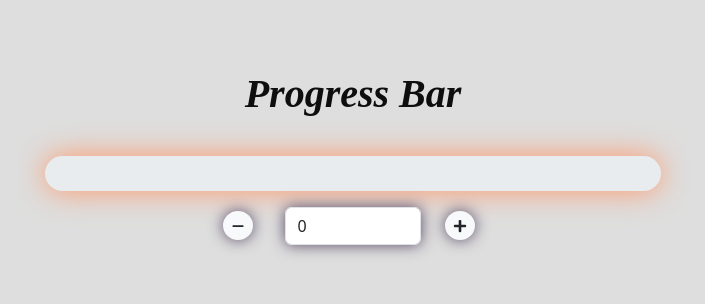
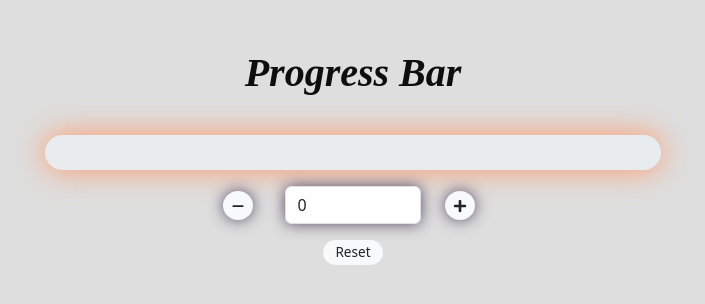
Before and after one commit to jayshri/counter-progress-bar, a React (Create React App) app: page / in a window 1280 px wide. Shown: the part 246-550 px from the top of the page, without its empty margins (287-992 px from the left). Built offline with nearby package versions, Linux system fonts and the light colour scheme.

Commit message:
style: make reset button compact and centered

```diff
--- a/src/assets/custom.scss
+++ b/src/assets/custom.scss
@@ -24,5 +24,11 @@ $box-shadow: 0px 0px 30px $orange;
 }
 .custom-form{
     box-shadow: 0px 0px 15px #574964;
-
 }
+.reset-btn {
+    padding: 4px 12px !important;
+    font-size: 0.85rem;
+    line-height: 1.2;
+    min-height: auto !important;
+    width: auto;
+}
--- a/src/components/FunctionalCounter.js
+++ b/src/components/FunctionalCounter.js
@@ -33,6 +33,14 @@ function FunctionalCounter() {
             setCount(intVal);
         }
     }
+    const reset = () => {
+        setCount(0);
+    };
+     const handleKeyDown = (e) => {
+        if (e.key === 'Enter') {
+            reset();
+        }
+    };
 
   return (
     <div className="d-flex justify-content-center align-items-center bg-custom vh-100 text-light">
@@ -40,8 +48,8 @@ function FunctionalCounter() {
         <Row className="justify-content-center">
         <p className="custom-font"> Progress Bar </p>
           <Col sm="9" md="6" lg="6">
-            <Progress color="orange" className="my-3 custom-progress rounded-pill" value={count}>
-                {count}%
+            <Progress color="orange" className="my-3 custom-progress rounded-pill" value={count || 0}>
+                {count || 0}%
             </Progress>
           </Col>
         </Row>
@@ -60,6 +68,7 @@ function FunctionalCounter() {
                     className="custom-form"
                     max={100}
                     maxLength={3}
+                    onKeyDown={handleKeyDown}
                     value={count}
                     aria-label="Counter value" />
                 </Col>
@@ -71,6 +80,16 @@ function FunctionalCounter() {
                     </Button>
                 </Col>
             </Row>
+            <Row className="justify-content-center mt-3">
+                <Button
+                size="sm"
+                onClick={reset}
+                aria-label="Reset counter"
+                className="bg-light text-dark reset-btn border-0 px-3 py-1 rounded-pill"
+                >
+                    Reset
+                </Button>
+            </Row>
         </Col>
 
       </Container>
```
